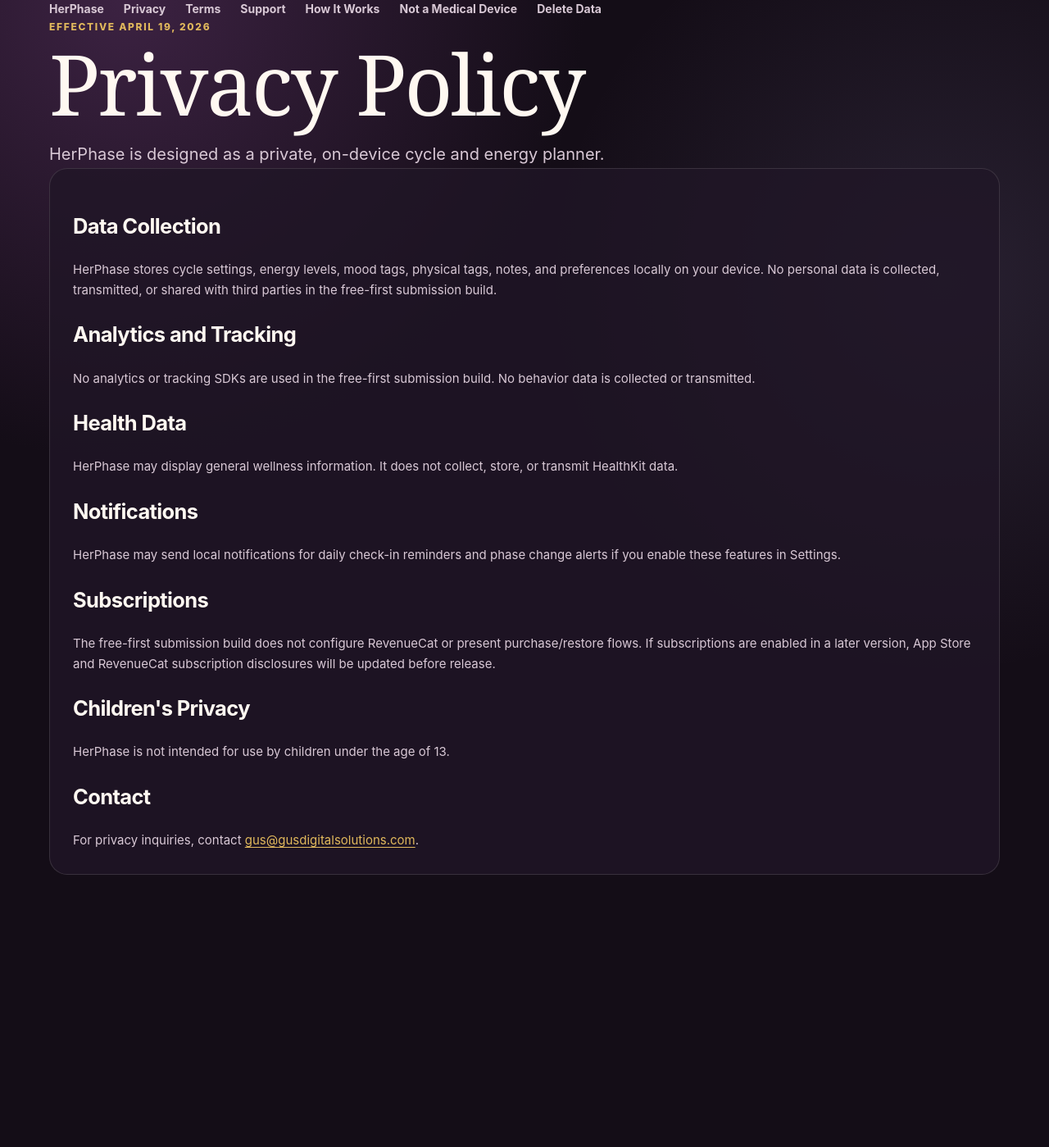
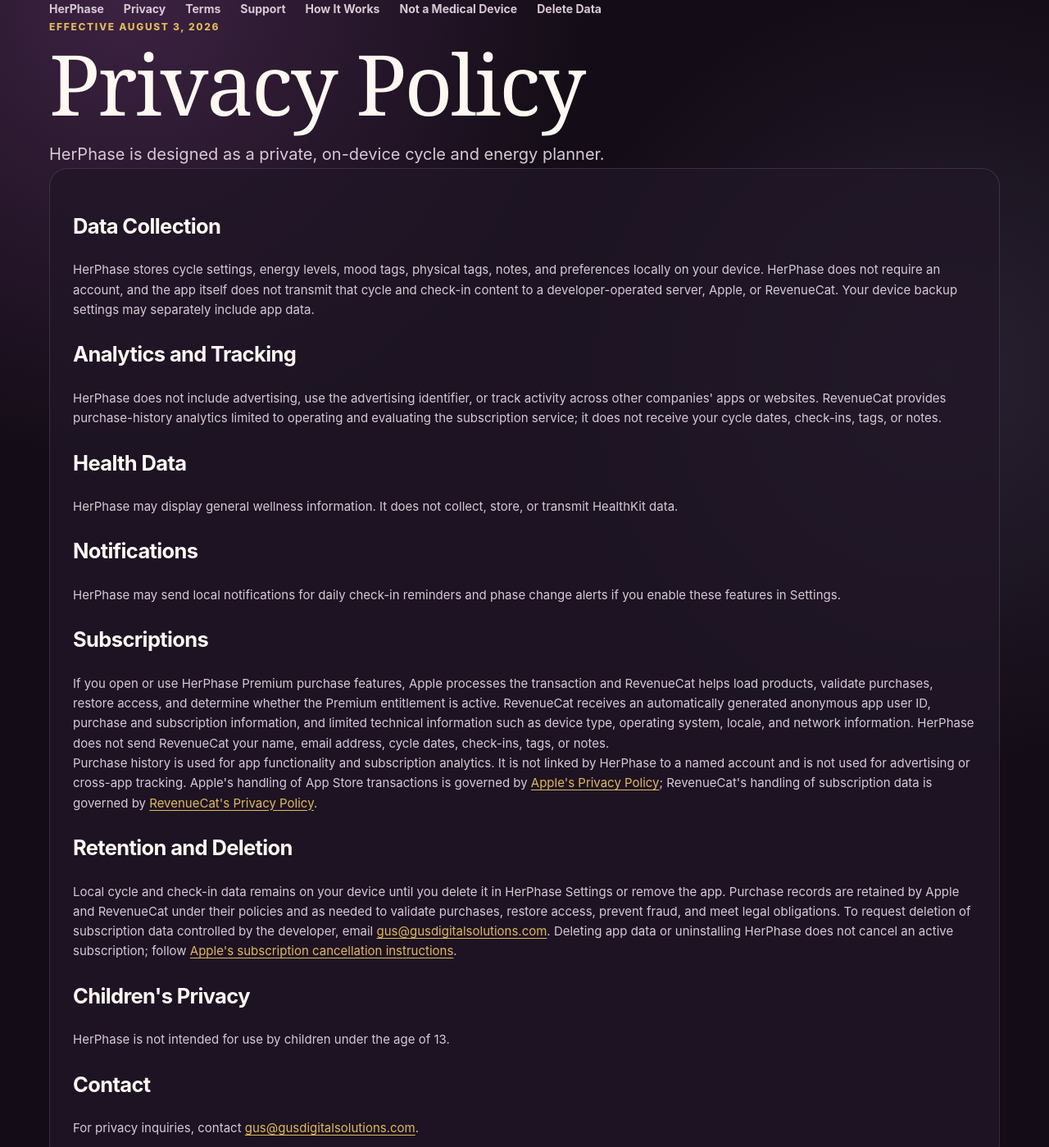
Before and after one commit to lightcloud00/herphase-pages, a plain HTML site: page privacy/index.html in a window 1280 px wide. Shown: the top 1399 px of the page at 82% size. Before the commit the page ends 1067 px from the top, so only its background shows below. Drawn offline with Linux system fonts and the light colour scheme.

Commit message:
docs(herphase): disclose premium subscription handling

```diff
--- a/privacy/index.html
+++ b/privacy/index.html
@@ -4,7 +4,7 @@
   <meta charset="utf-8">
   <meta name="viewport" content="width=device-width, initial-scale=1">
   <title>Privacy Policy - HerPhase</title>
-  <meta name="description" content="HerPhase privacy policy for the free-first build: local device storage, no account, no analytics, no cloud sync, and no tracking.">
+  <meta name="description" content="HerPhase privacy policy: local cycle and check-in storage, no account or tracking, and limited purchase processing through Apple and RevenueCat.">
   <link rel="canonical" href="https://lightcloud00.github.io/herphase-pages/privacy/">
   <link rel="stylesheet" href="../assets/styles.css">
 </head>
@@ -20,16 +20,16 @@
       <a href="../delete-account/">Delete Data</a>
     </nav>
 
-    <p class="eyebrow">Effective April 19, 2026</p>
+    <p class="eyebrow">Effective August 3, 2026</p>
     <h1>Privacy Policy</h1>
     <p class="lede">HerPhase is designed as a private, on-device cycle and energy planner.</p>
 
     <section class="panel">
       <h2>Data Collection</h2>
-      <p>HerPhase stores cycle settings, energy levels, mood tags, physical tags, notes, and preferences locally on your device. No personal data is collected, transmitted, or shared with third parties in the free-first submission build.</p>
+      <p>HerPhase stores cycle settings, energy levels, mood tags, physical tags, notes, and preferences locally on your device. HerPhase does not require an account, and the app itself does not transmit that cycle and check-in content to a developer-operated server, Apple, or RevenueCat. Your device backup settings may separately include app data.</p>
 
       <h2>Analytics and Tracking</h2>
-      <p>No analytics or tracking SDKs are used in the free-first submission build. No behavior data is collected or transmitted.</p>
+      <p>HerPhase does not include advertising, use the advertising identifier, or track activity across other companies' apps or websites. RevenueCat provides purchase-history analytics limited to operating and evaluating the subscription service; it does not receive your cycle dates, check-ins, tags, or notes.</p>
 
       <h2>Health Data</h2>
       <p>HerPhase may display general wellness information. It does not collect, store, or transmit HealthKit data.</p>
@@ -38,7 +38,11 @@
       <p>HerPhase may send local notifications for daily check-in reminders and phase change alerts if you enable these features in Settings.</p>
 
       <h2>Subscriptions</h2>
-      <p>The free-first submission build does not configure RevenueCat or present purchase/restore flows. If subscriptions are enabled in a later version, App Store and RevenueCat subscription disclosures will be updated before release.</p>
+      <p>If you open or use HerPhase Premium purchase features, Apple processes the transaction and RevenueCat helps load products, validate purchases, restore access, and determine whether the Premium entitlement is active. RevenueCat receives an automatically generated anonymous app user ID, purchase and subscription information, and limited technical information such as device type, operating system, locale, and network information. HerPhase does not send RevenueCat your name, email address, cycle dates, check-ins, tags, or notes.</p>
+      <p>Purchase history is used for app functionality and subscription analytics. It is not linked by HerPhase to a named account and is not used for advertising or cross-app tracking. Apple's handling of App Store transactions is governed by <a href="https://www.apple.com/legal/privacy/">Apple's Privacy Policy</a>; RevenueCat's handling of subscription data is governed by <a href="https://www.revenuecat.com/privacy/">RevenueCat's Privacy Policy</a>.</p>
+
+      <h2>Retention and Deletion</h2>
+      <p>Local cycle and check-in data remains on your device until you delete it in HerPhase Settings or remove the app. Purchase records are retained by Apple and RevenueCat under their policies and as needed to validate purchases, restore access, prevent fraud, and meet legal obligations. To request deletion of subscription data controlled by the developer, email <a href="mailto:gus@gusdigitalsolutions.com">gus@gusdigitalsolutions.com</a>. Deleting app data or uninstalling HerPhase does not cancel an active subscription; follow <a href="https://support.apple.com/en-us/118428?device-type=iphone">Apple's subscription cancellation instructions</a>.</p>
 
       <h2>Children's Privacy</h2>
       <p>HerPhase is not intended for use by children under the age of 13.</p>
```
Also changed, not shown: delete-account/index.html (+3 -2 lines), terms/index.html (+6 -4 lines).
